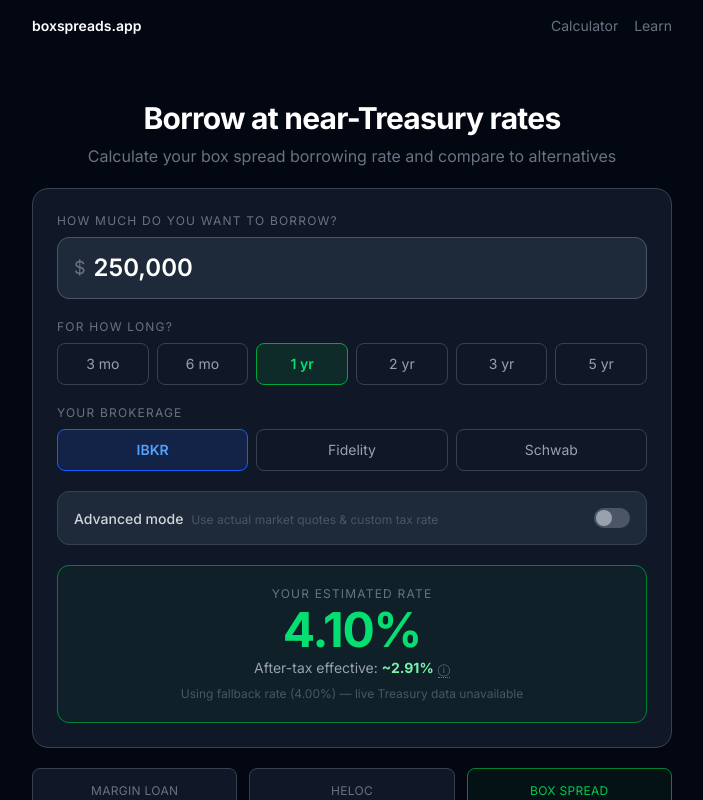
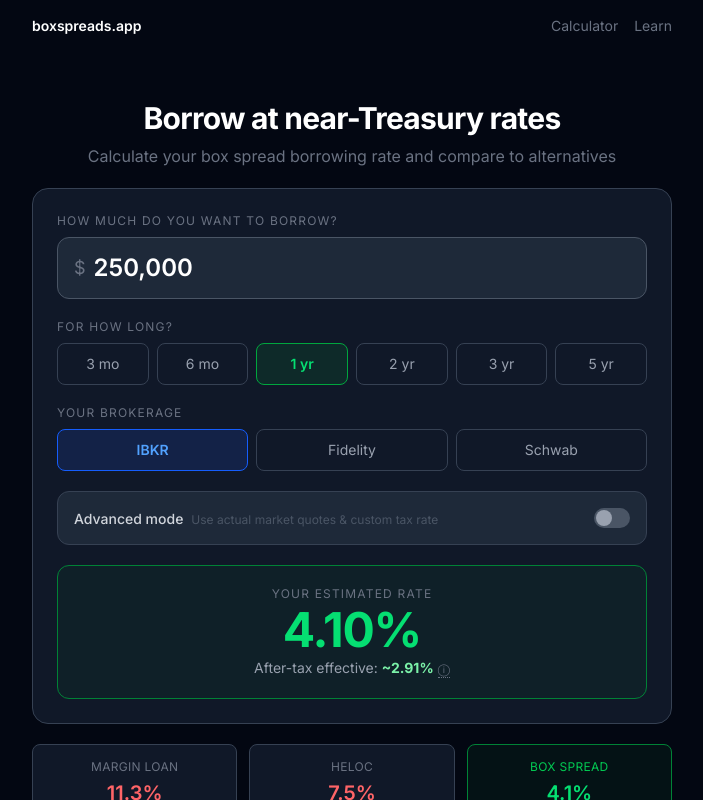
Before and after one commit to george-xing/boxspreads-app, a Next.js app: page / in a window 1280 px wide. Shown: the top 800 px of the page, without its empty margins (288-991 px from the left). Built offline with nearby package versions, Linux system fonts and the light colour scheme; no server answers; the database is empty.

Commit message:
refactor: simplify RateResult, remove methodology string

```diff
--- a/src/components/calculator/RateResult.tsx
+++ b/src/components/calculator/RateResult.tsx
@@ -5,18 +5,13 @@ import { Tooltip } from "@/components/ui/Tooltip";
 interface RateResultProps {
   boxRate: number;
   afterTaxRate: number;
-  methodology: string;
 }
 
 function formatPct(rate: number): string {
   return (rate * 100).toFixed(2) + "%";
 }
 
-export function RateResult({
-  boxRate,
-  afterTaxRate,
-  methodology,
-}: RateResultProps) {
+export function RateResult({ boxRate, afterTaxRate }: RateResultProps) {
   return (
     <div className="rounded-xl border border-green-700 bg-green-900/15 p-5 text-center">
       <div className="mb-1 text-xs uppercase tracking-widest text-gray-500">
@@ -30,7 +25,6 @@ export function RateResult({
         <strong className="text-green-300">~{formatPct(afterTaxRate)}</strong>
         <Tooltip content="SPX options are Section 1256 contracts: 60% taxed as long-term capital gains, 40% as short-term. The implied interest is deductible at this blended rate." />
       </div>
-      <div className="mt-2 text-xs text-gray-600">{methodology}</div>
     </div>
   );
 }
```
